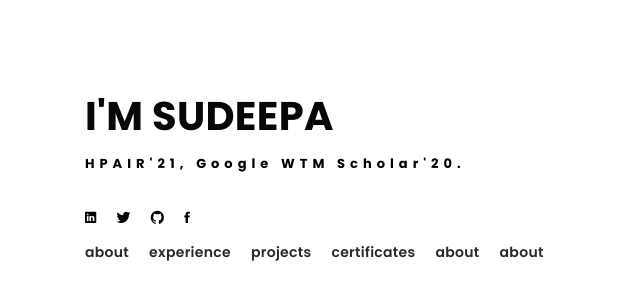
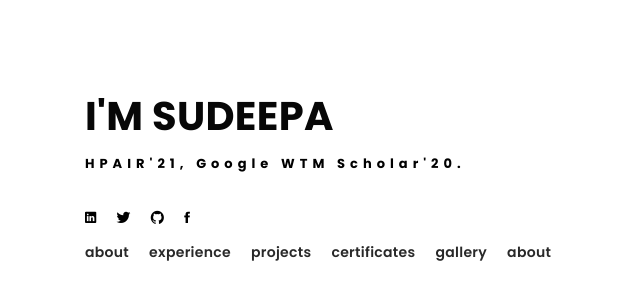
Before and after one commit to SudeepaNoble/portfolio, a plain HTML site: page index.html in a window 1280 px wide. Shown: the part 216-516 px from the top of the page, 0-640 px from the left. Drawn offline with nearby package versions, Linux system fonts and the light colour scheme; files whose address does not match are found by name; a web font is replaced by a local one.

Commit message:
added gallery

```diff
--- a/index.html
+++ b/index.html
@@ -57,7 +57,7 @@
           <li><a href="experience.html"> <h4>experience</h4></a></li>
           <li><a href="projects.html"> <h4>projects</h4></a></li>
           <li><a href="certifications.html"> <h4>certificates</h4></a></li>
-          <li><a href="gallery.html"> <h4>about</h4></a></li>
+          <li><a href="gallery.html"> <h4>gallery</h4></a></li>
           <li><a href="contact.html"> <h4>about</h4></a></li>
         </ul>
 
```
